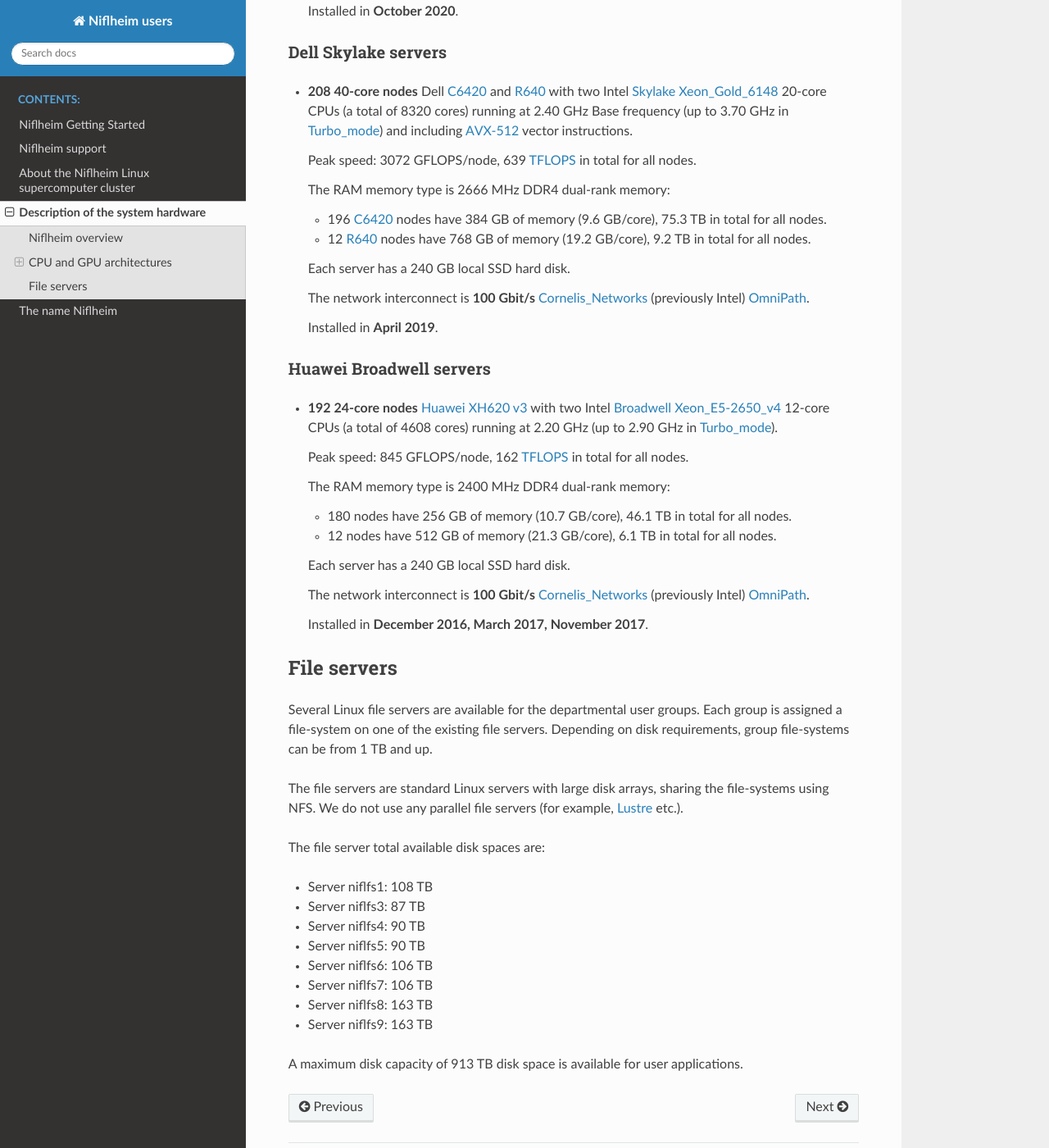
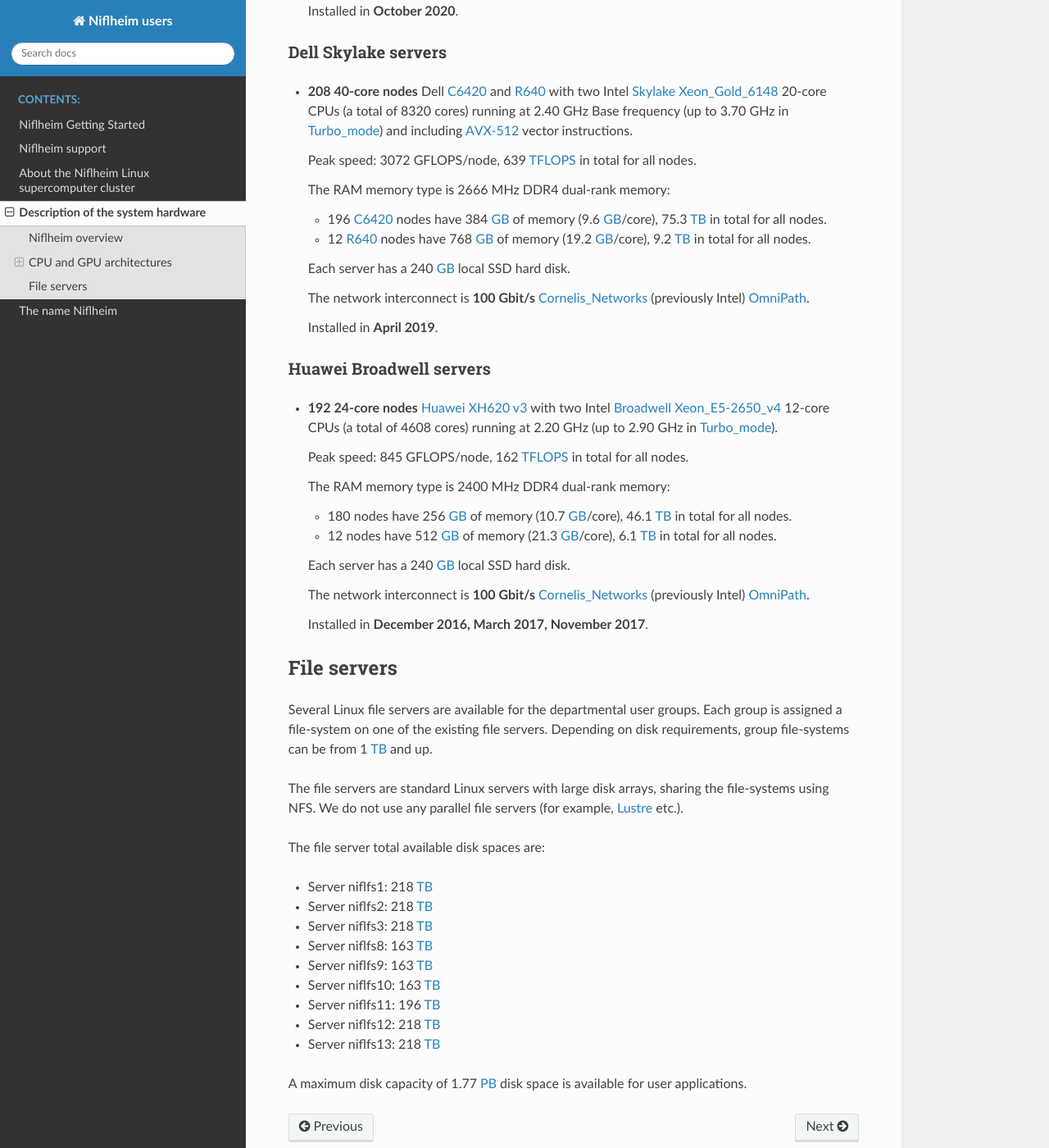
Before and after one commit to OleHolmNielsen/Niflheim_users, a Sphinx documentation site: the page built from docs/Hardware.rst, in a window 1280 px wide and 1400 px high, scrolled down 3430 px. Shown: the whole window at 82% size. Built offline with Sphinx 7.4.7 and the Read the Docs theme 3.1.0, drawn with Linux system fonts in a browser that asks for light colours; some of the changed text lies outside the part shown.

Commit message:
Updated fileserver spaces

```diff
--- a/docs/Hardware.rst
+++ b/docs/Hardware.rst
@@ -14,7 +14,7 @@
 * A total of **693 compute nodes**.
 * The nodes contain a total of 31160 CPU_cores_ and **106 Graphical Processing Units** (GPU_).
 * Aggregate theoretical peak CPU performance of more than **2302 TeraFLOPS** (TFLOPS_) or **2.3 PetaFLOPS**.
-* Total aggregate RAM memory is 313 TB.
+* Total aggregate RAM memory is 313 TB_.
 
 .. _CPU_cores: https://en.wikipedia.org/wiki/Multi-core_processor
 .. _GPU: https://en.wikipedia.org/wiki/Graphics_processing_unit
@@ -33,9 +33,9 @@
 
   Peak speed: 6500 GFLOPS/node, 442 TFLOPS_ in total for all nodes.
 
-  The RAM memory is 768 GB (8.0 GB/core) 4800 MHz DDR5 dual-rank memory, 52.2 TB in total for all nodes.
+  The RAM memory is 768 GB_ (8.0 GB_/core) 4800 MHz DDR5 dual-rank memory, 52.2 TB_ in total for all nodes.
 
-  Each server has a 1.9 TB local NVMe hard disk.
+  Each server has a 1.9 TB_ local NVMe hard disk.
 
   The network interconnect is **100 Gbit/s** water-cooled
   `ThinkSystem NVIDIA ConnectX-7 NDR200 InfiniBand QSFP112 Adapters <https://lenovopress.lenovo.com/lp1693-thinksystem-nvidia-connectx-7-ndr200-infiniband-qsfp112-adapters>`_.
@@ -54,7 +54,7 @@
 
   The processors are Intel Xeon Gold 6442Y 96 CPU cores (2*24 cores with Hyperthreading_) running at 2.60 GHz Base frequency.
 
-  The RAM memory is 512 GB 5600 MHz DDR5 dual-rank memory per node.
+  The RAM memory is 512 GB_ 5600 MHz DDR5 dual-rank memory per node.
 
   CPU peak speed: 3994 GFLOPS/node.
 
@@ -70,11 +70,11 @@
 * **4 32-core nodes** Lenovo SR850_V3_ 2U servers.
   The four processors are Intel(R) Xeon(R) Gold 6434H_ running at 3.70 GHz Base frequency (up to 4.10 GHz in Turbo_mode_) and including AVX-512_ vector instructions..
 
-  The RAM memory is 4096 GB (128 GB/core) 4800 MHz DDR5 dual-rank memory, 16 TB in total for all nodes.
+  The RAM memory is 4096 GB_ (128 GB_/core) 4800 MHz DDR5 dual-rank memory, 16 TB_ in total for all nodes.
 
   Peak speed: 3789 GFLOPS/node, 15 TFLOPS_ in total for all nodes.
 
-  Each server has 15 TB local NVMe_ scratch disk (striped over 4 disks of 3.9 TB for performance).
+  Each server has 15 TB_ local NVMe_ scratch disk (striped over 4 disks of 3.9 TB_ for performance).
 
   Installed in **February 2024**.
 
@@ -89,7 +89,7 @@
 
   The processors are Intel Xeon Platinum 8358_ 2 times 32-core CPUs running at 2.60 GHz Base frequency (up to 3.40 GHz in Turbo_mode_) and including AVX-512_ vector instructions.
 
-  The RAM memory is 512 GB 3200 MHz DDR4 dual-rank memory per node, 2 TB in total for all nodes.
+  The RAM memory is 512 GB_ 3200 MHz DDR4 dual-rank memory per node, 2 TB_ in total for all nodes.
 
   CPU peak speed: 5325 GFLOPS/node, 21 TFLOPS_ in total for all nodes.
 
@@ -105,8 +105,8 @@
 Dell AMD server with Instinct MI210 GPU
 ----------------------------------------
 
-* **1 GPU node** Dell R7525_ with two AMD Instinct_ MI210_ GPUs with 64 GB HBM2e memory.
-  This node has two AMD EPYC 7313 16-Core Processor and 256 GB RAM memory.
+* **1 GPU node** Dell R7525_ with two AMD Instinct_ MI210_ GPUs with 64 GB_ HBM2e memory.
+  This node has two AMD EPYC 7313 16-Core Processor and 256 GB_ RAM memory.
 
   Installed in **December 2023**.
 
@@ -121,9 +121,9 @@
 
   Peak speed: 4659 GFLOPS/node, 447 TFLOPS_ in total for all nodes.
 
-  The RAM memory is 512 GB (9.14 GB/core) 3200 MHz DDR4 dual-rank memory, 49.1 TB in total for all nodes.
+  The RAM memory is 512 GB_ (9.14 GB_/core) 3200 MHz DDR4 dual-rank memory, 49.1 TB_ in total for all nodes.
 
-  Each server has a 480 GB local SSD hard disk.
+  Each server has a 480 GB_ local SSD hard disk.
 
   The network interconnect is **100 Gbit/s** Cornelis_Networks_ (previously Intel) OmniPath_.
 
@@ -137,11 +137,11 @@
 
   Peak speed: 2688 GFLOPS/node, 21 TFLOPS_ in total for all nodes.
 
-  The RAM memory is 198 GB (4 nodes) and 768 GB (4 nodes), 3.81 TB in total for all nodes.
+  The RAM memory is 198 GB_ (4 nodes) and 768 GB_ (4 nodes), 3.81 TB_ in total for all nodes.
 
   These servers are equipped with Nvidia GPUs.
 
-  Each server has a 960 GB local NVMe hard disk and a 1 Gbit Ethernet.
+  Each server has a 960 GB_ local NVMe hard disk and a 1 Gbit Ethernet.
 
   Installed in **December 2020 and July 2021**.
 
@@ -155,9 +155,9 @@
 
   Peak speed: 3968 GFLOPS/node, 508 TFLOPS_ in total for all nodes.
 
-  The RAM memory is 384 GB (9.6 GB/core) 2933 MHz DDR4 dual-rank memory, 49.1 TB in total for all nodes.
+  The RAM memory is 384 GB_ (9.6 GB_/core) 2933 MHz DDR4 dual-rank memory, 49.1 TB_ in total for all nodes.
 
-  Each server has a 240 GB local SSD hard disk.
+  Each server has a 240 GB_ local SSD hard disk.
 
   The network interconnect is **100 Gbit/s** Cornelis_Networks_ (previously Intel) OmniPath_.
 
@@ -172,10 +172,10 @@
 
   The RAM memory type is 2666 MHz DDR4 dual-rank memory:
 
-  * 196 C6420_ nodes have 384 GB of memory (9.6 GB/core), 75.3 TB in total for all nodes.
-  * 12 R640_ nodes have 768 GB of memory (19.2 GB/core), 9.2 TB in total for all nodes.
+  * 196 C6420_ nodes have 384 GB_ of memory (9.6 GB_/core), 75.3 TB_ in total for all nodes.
+  * 12 R640_ nodes have 768 GB_ of memory (19.2 GB_/core), 9.2 TB_ in total for all nodes.
 
-  Each server has a 240 GB local SSD hard disk.
+  Each server has a 240 GB_ local SSD hard disk.
 
   The network interconnect is **100 Gbit/s** Cornelis_Networks_ (previously Intel) OmniPath_.
 
@@ -191,10 +191,10 @@
 
   The RAM memory type is 2400 MHz DDR4 dual-rank memory:
 
-  * 180 nodes have 256 GB of memory (10.7 GB/core), 46.1 TB in total for all nodes.
-  * 12 nodes have 512 GB of memory (21.3 GB/core), 6.1 TB in total for all nodes.
+  * 180 nodes have 256 GB_ of memory (10.7 GB_/core), 46.1 TB_ in total for all nodes.
+  * 12 nodes have 512 GB_ of memory (21.3 GB_/core), 6.1 TB_ in total for all nodes.
 
-  Each server has a 240 GB local SSD hard disk.
+  Each server has a 240 GB_ local SSD hard disk.
 
   The network interconnect is **100 Gbit/s** Cornelis_Networks_ (previously Intel) OmniPath_.
 
@@ -227,22 +227,26 @@
 
 Several Linux file servers are available for the departmental user groups.
 Each group is assigned a file-system on one of the existing file servers.
-Depending on disk requirements, group file-systems can be from 1 TB and up.
+Depending on disk requirements, group file-systems can be from 1 TB_ and up.
 
 The file servers are standard Linux servers with large disk arrays, sharing the file-systems using NFS.
 We do not use any parallel file servers (for example, Lustre_ etc.).
 
 The file server total available disk spaces are:
 
-* Server niflfs1: 108 TB
-* Server niflfs3: 87 TB
-* Server niflfs4: 90 TB
-* Server niflfs5: 90 TB
-* Server niflfs6: 106 TB
-* Server niflfs7: 106 TB
-* Server niflfs8: 163 TB
-* Server niflfs9: 163 TB
+* Server niflfs1: 218 TB_
+* Server niflfs2: 218 TB_
+* Server niflfs3: 218 TB_
+* Server niflfs8: 163 TB_
+* Server niflfs9: 163 TB_
+* Server niflfs10: 163 TB_
+* Server niflfs11: 196 TB_
+* Server niflfs12: 218 TB_
+* Server niflfs13: 218 TB_
 
-A maximum disk capacity of 913 TB disk space is available for user applications.
+A maximum disk capacity of 1.77 PB_ disk space is available for user applications.
 
+.. _GB: https://en.wikipedia.org/wiki/Gigabyte
+.. _TB: https://simple.wikipedia.org/wiki/Terabyte
+.. _PB: https://simple.wikipedia.org/wiki/Petabyte
 .. _Lustre: https://en.wikipedia.org/wiki/Lustre_%28file_system%29
```
